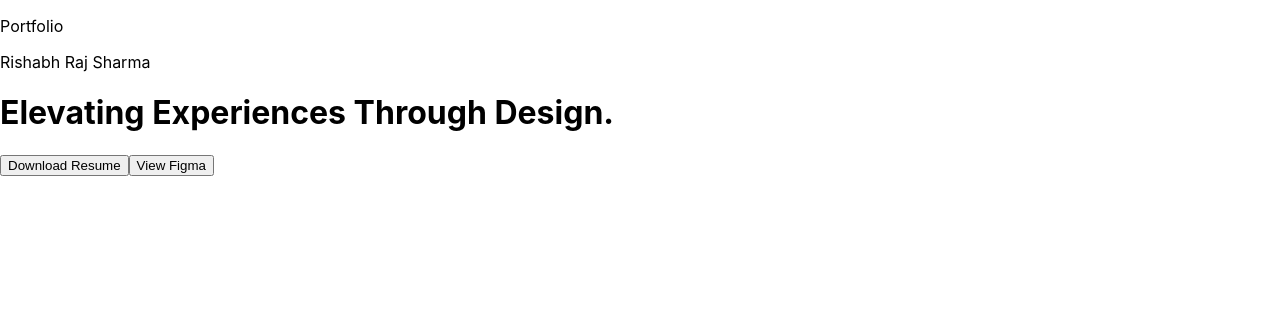
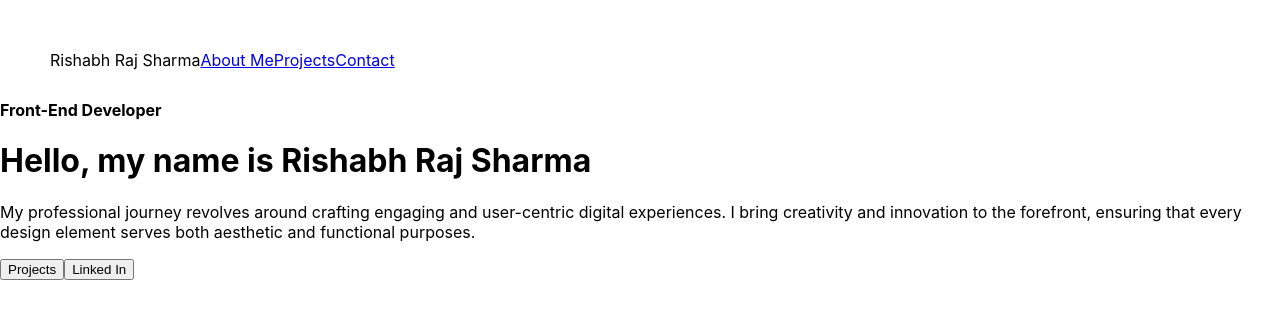
Before and after one commit to RishabhRajSh/My-Portfolio, a React (Create React App) app: page /public/about-me in a window 1280 px wide. Shown: the top 318 px of the page. Built offline with nearby package versions, Linux system fonts and the light colour scheme.

Commit message:
Skeleton implemeted

```diff
--- a/src/app/components/public/public-header/PublicHeaderComponent.module.scss
+++ b/src/app/components/public/public-header/PublicHeaderComponent.module.scss
@@ -1,3 +1,9 @@
-.container{
-width: 100%;
-}
+.container {
+    display: flex;
+    position: absolute;
+    top: 0;
+    left: 0;
+    z-index: 9;
+    justify-content: space-between;
+    margin: 50px 50px;
+  }
--- a/src/app/components/public/public-header/PublicHeaderComponent.tsx
+++ b/src/app/components/public/public-header/PublicHeaderComponent.tsx
@@ -1,5 +1,6 @@
 import React, { useEffect, useState } from "react"
 import Style from "./PublicHeaderComponent.module.scss"
+import { Link } from "react-router-dom"
 
 const PublicHeaderComponent = () => {
     const [isScrolled, setIsScrolled] = useState(false)
@@ -14,8 +15,11 @@ const PublicHeaderComponent = () => {
 
     return <React.Fragment>
         <div className={`${Style['container']} ${isScrolled ? Style.scrolled : ""}`}>
-        <p>Portfolio</p>
         <span>Rishabh Raj Sharma</span>
+        {/* replace this to Link to = "linked in" */}
+        <Link to ='/'>About Me</Link>
+        <Link to ='/'>Projects</Link>
+        <Link to ='/'>Contact</Link>
         </div>
     </React.Fragment>
 }
--- a/src/app/components/public/section-banner-about-me/SectionBannerAboutMeComponent.module.scss
+++ b/src/app/components/public/section-banner-about-me/SectionBannerAboutMeComponent.module.scss
@@ -1,3 +1,10 @@
 .container{
     width: 100%;
+
+    background-size: cover;
+    background-repeat: no-repeat;
+
+    .content{
+         margin-top: 100px;
+    }
 }
--- a/src/app/components/public/section-banner-about-me/SectionBannerAboutMeComponent.tsx
+++ b/src/app/components/public/section-banner-about-me/SectionBannerAboutMeComponent.tsx
@@ -6,9 +6,11 @@ const SectionBannerAboutMe = () => {
         <div className={Style["container"]}>
             <div className={Style["content"]}>
                 <div className={Style["text-wrapper"]}>
-                    <h1>Elevating Experiences Through Design.</h1>
-                    <button>Download Resume</button>
-                    <button>View Figma</button>
+                   <h4>Front-End Developer</h4>
+                    <h1>Hello, my name is Rishabh Raj Sharma</h1>
+                   <p> My professional journey revolves around crafting engaging and user-centric digital experiences. I bring creativity and innovation to the forefront, ensuring that every design element serves both aesthetic and functional purposes.</p>
+                    <button>Projects</button>
+                    <button>Linked In</button>
                 </div>
             </div>
         </div>
--- /dev/null
+++ b/src/app/components/public/section-contact-about-me/SectionContactAboutMeComponet.tsx
@@ -0,0 +1,10 @@
+import React from "react";
+
+const SectionContact = () => {
+    return <React.Fragment>
+
+    </React.Fragment>
+
+}
+
+export default SectionContact
--- /dev/null
+++ b/src/app/components/public/section-projects-about-me/SectionProjectsAboutMeComponet.tsx
@@ -0,0 +1,10 @@
+import React from "react";
+
+const SectionProjects = () => {
+    return <React.Fragment>
+
+    </React.Fragment>
+
+}
+
+export default SectionProjects
--- a/src/app/views/public/pages/about-me/AboutMePage.tsx
+++ b/src/app/views/public/pages/about-me/AboutMePage.tsx
@@ -1,12 +1,16 @@
 import React from "react"
 import Style from "./AboutMePage.module.scss"
 import SectionBannerAboutMe from "../../../../components/public/section-banner-about-me/SectionBannerAboutMeComponent"
+import SectionProjects from "../../../../components/public/section-projects-about-me/SectionProjectsAboutMeComponet"
+import SectionContact from "../../../../components/public/section-contact-about-me/SectionContactAboutMeComponet"
 
 
 const AboutMePage = () => {
     return <React.Fragment>
         <div className={Style['container']}>
             <SectionBannerAboutMe />
+            <SectionProjects />
+            <SectionContact />
         </div>
     </React.Fragment >
 
```
Also changed, not shown: src/app/components/public/section-contact-about-me/SectionContactAboutMeComponet.module.scss (added), src/app/components/public/section-projects-about-me/SectionProjectsAboutMeComponet.module.scss (added), src/assets/images/ImgBanner.webp (added).
